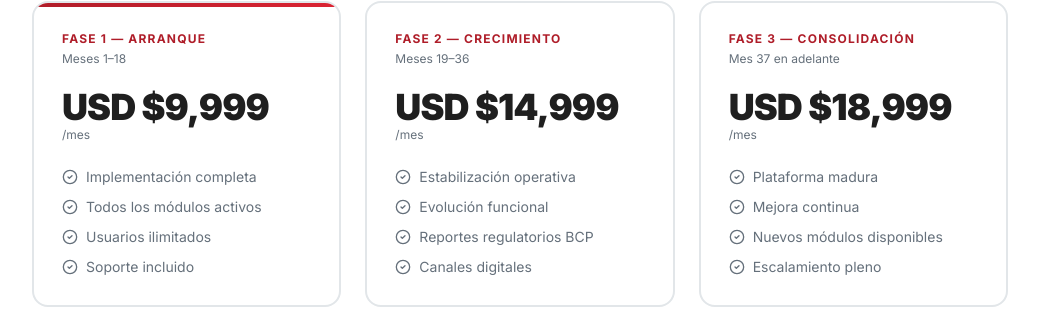
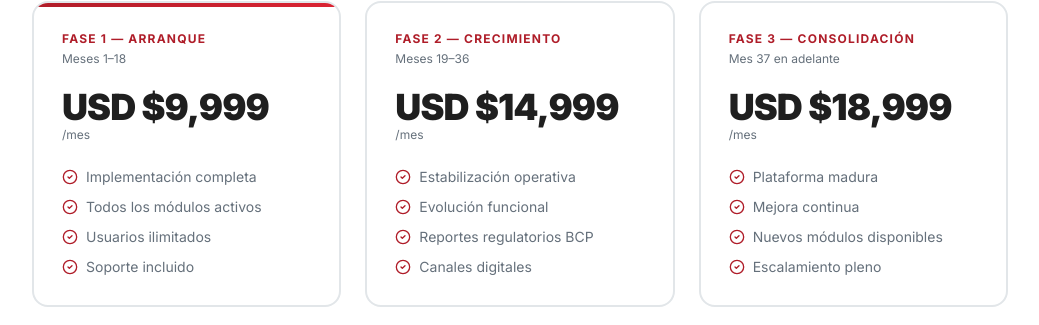
Before and after one commit to awt-spec/bancoatlas-propuesta, a React (Vite) app: page / in a window 1280 px wide. Shown: the part 6261-6586 px from the top of the page, without its empty margins (120-1159 px from the left). Built offline with nearby package versions, Linux system fonts and the light colour scheme; no server answers; the HTML template or start-up script is replaced by a standard one.

Commit message:
Preceding changes

```diff
--- a/src/components/proposal/EconomicProposal.tsx
+++ b/src/components/proposal/EconomicProposal.tsx
@@ -102,7 +102,7 @@ const EconomicProposal = () => (
                   transition={{ duration: 0.4, delay: i * 0.12 + fi * 0.06, ease }}
                   className="flex items-start gap-2 text-sm text-muted-foreground"
                 >
-                  <CheckCircle2 className="h-4 w-4 text-sysde-blue mt-0.5 flex-shrink-0" />
+                  <CheckCircle2 className="h-4 w-4 text-sysde-red mt-0.5 flex-shrink-0" />
                   {f}
                 </motion.li>
               ))}
```
